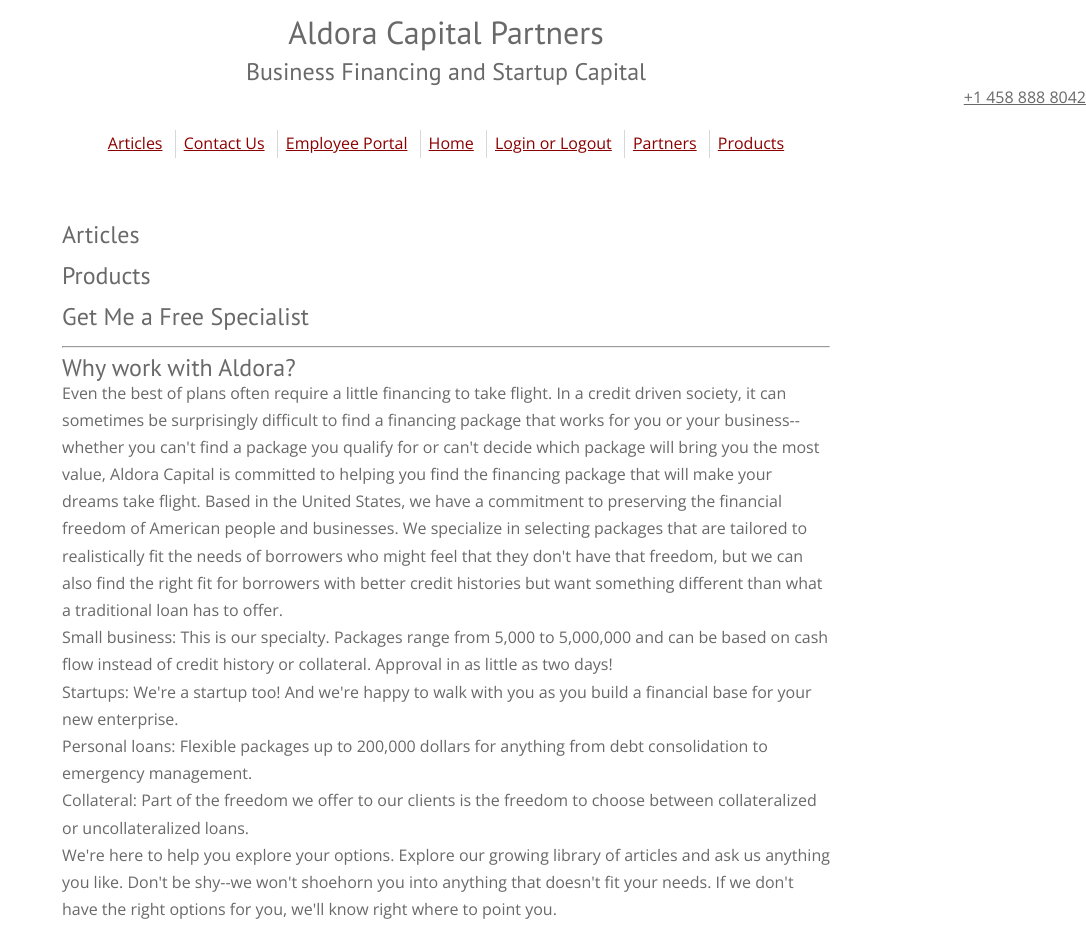
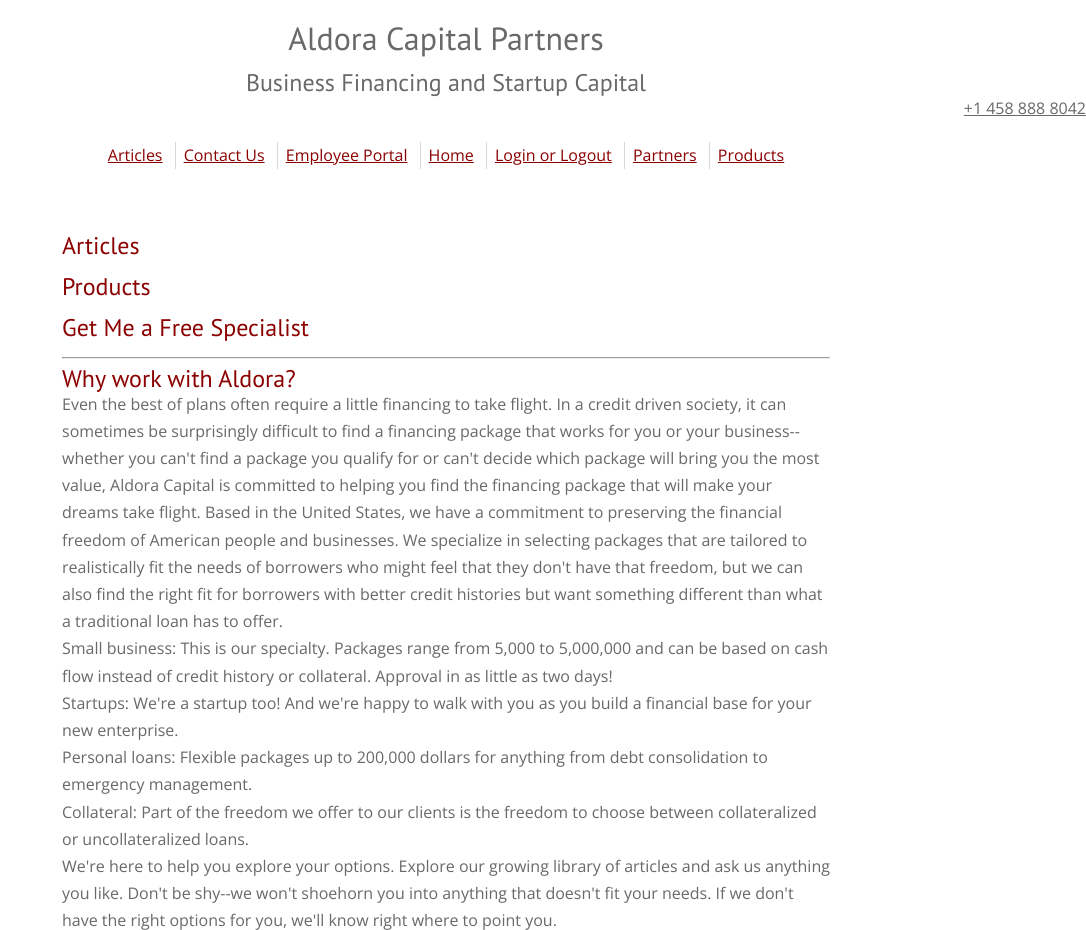
Before and after one commit to zaochamb/Wobsite, a Flask app: page / in a window 1280 px wide. Shown: the top 930 px of the page, without its empty margins (194-1280 px from the left). Run offline with Flask 2, Linux system fonts and the light colour scheme.

Commit message:
add cool red colors back

```diff
--- a/static/fonts_and_colors007.css
+++ b/static/fonts_and_colors008.css
@@ -30,6 +30,11 @@ header, footer {
     color: dimgrey;
 }
 
+#content h1,#content h2,#content h3,#content h4,#content h5,#content h6 {
+    color: darkred;
+}
+
+
 h1{
     font-size:xx-large;
 }
--- a/static/positions_001.css
+++ b/static/positions_001.css
@@ -11,7 +11,7 @@
 }
 
 header h1, header h2, header h3 {
-    margin-top: .5em;
+    padding-top: .7em;
     text-align:center;
 }
 
--- a/templates/layout.html
+++ b/templates/layout.html
@@ -8,7 +8,7 @@
 <meta name="viewport" content="width=device-width, initial-scale=1">
 
 <link rel="stylesheet" type="text/css" href={{ url_for('static', filename='reset.css') }}>
-<link rel="stylesheet" type="text/css" href={{ url_for('static', filename='fonts_and_colors007.css') }}>
+<link rel="stylesheet" type="text/css" href={{ url_for('static', filename='fonts_and_colors008.css') }}>
 <link href="https://fonts.googleapis.com/css?family=Open+Sans%7CPT+Sans" rel="stylesheet">
 <link rel="stylesheet" type="text/css" href={{ url_for('static', filename='positions_001.css') }}>
 </head>
```
